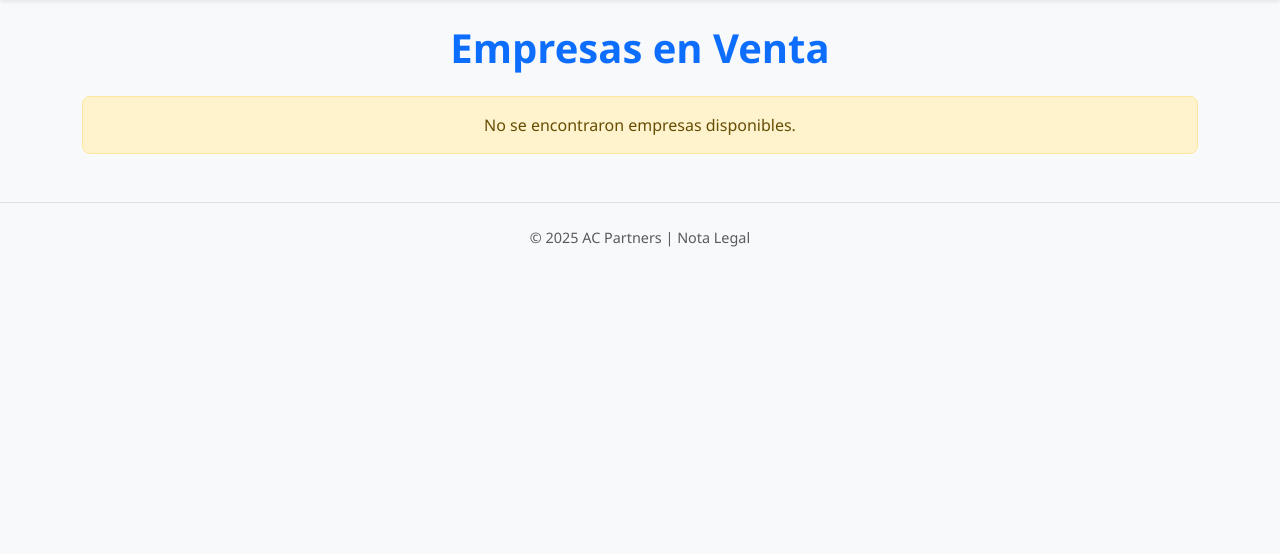
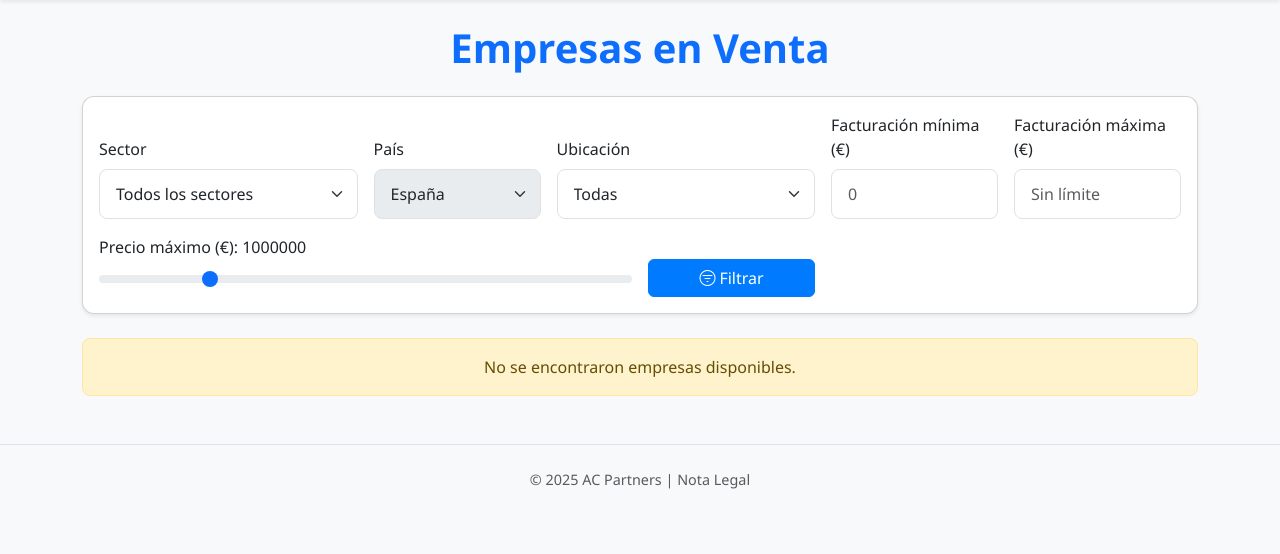
Before and after one commit to AC-Partners/compraventa-postgres, a Flask app: page / in a window 1280 px wide. Shown: the part 78-632 px from the top of the page. Run offline with Flask 3, Linux system fonts and the light colour scheme; data that the repository does not hold is empty; some libraries are stand-ins or nearby versions.

Commit message:
Update index.html

```diff
--- a/templates/index.html
+++ b/templates/index.html
@@ -1,9 +1,71 @@
 {% extends 'base.html' %}
 {% block title %}Inicio - Empresas en Venta{% endblock %}
 {% block content %}
-
 <h1 class="mb-4 text-center text-primary">Empresas en Venta</h1>
 
+<!-- Filtros -->
+<form method="GET" action="{{ url_for('index') }}" class="mb-4">
+    <div class="card p-3 shadow-sm mb-4">
+        <div class="row g-3 align-items-end">
+
+            <!-- Sector -->
+            <div class="col-md-3">
+                <label for="sector" class="form-label">Sector</label>
+                <select class="form-select" id="sector" name="actividad">
+                    <option value="">Todos los sectores</option>
+                    {% for sector in ['Hosteleria', 'Comercio', 'Servicios', 'Industria', 'Tecnologia', 'Agricultura'] %}
+                        <option value="{{ sector }}" {% if request.args.get('actividad') == sector %}selected{% endif %}>{{ sector }}</option>
+                    {% endfor %}
+                </select>
+            </div>
+
+            <!-- País -->
+            <div class="col-md-2">
+                <label for="pais" class="form-label">País</label>
+                <select class="form-select" id="pais" name="pais" disabled>
+                    <option value="España" selected>España</option>
+                </select>
+            </div>
+
+            <!-- Ubicación -->
+            <div class="col-md-3">
+                <label for="provincia" class="form-label">Ubicación</label>
+                <select class="form-select" id="provincia" name="provincia">
+                    <option value="">Todas</option>
+                    {% for provincia in ['Madrid','Barcelona','Valencia','Sevilla','Málaga','Zaragoza','Alicante','Murcia'] %}
+                        <option value="{{ provincia }}" {% if request.args.get('provincia') == provincia %}selected{% endif %}>{{ provincia }}</option>
+                    {% endfor %}
+                </select>
+            </div>
+
+            <!-- Rango de Facturación -->
+            <div class="col-md-2">
+                <label for="min_facturacion" class="form-label">Facturación mínima (€)</label>
+                <input type="number" class="form-control" id="min_facturacion" name="min_facturacion" placeholder="0" value="{{ request.args.get('min_facturacion', '') }}">
+            </div>
+            <div class="col-md-2">
+                <label for="max_facturacion" class="form-label">Facturación máxima (€)</label>
+                <input type="number" class="form-control" id="max_facturacion" name="max_facturacion" placeholder="Sin límite" value="{{ request.args.get('max_facturacion', '') }}">
+            </div>
+
+            <!-- Precio con barra deslizable -->
+            <div class="col-md-6 mt-3">
+                <label for="precio_venta" class="form-label">Precio máximo (€): <span id="precioValor">{{ request.args.get('max_precio', '1000000') }}</span></label>
+                <input type="range" class="form-range" name="max_precio" id="precio_venta" min="10000" max="5000000" step="10000"
+                       value="{{ request.args.get('max_precio', 1000000) }}"
+                       oninput="document.getElementById('precioValor').innerText = this.value">
+            </div>
+
+            <div class="col-md-2 mt-3">
+                <button type="submit" class="btn btn-primary w-100">
+                    <i class="bi bi-filter-circle me-1"></i>Filtrar
+                </button>
+            </div>
+        </div>
+    </div>
+</form>
+
+<!-- Resultados -->
 {% if empresas %}
 <div class="row row-cols-1 row-cols-md-2 row-cols-lg-3 g-4">
     {% for e in empresas %}
@@ -16,17 +78,10 @@
                     <h5 class="card-title text-primary fw-bold">{{ e['nombre'] }}</h5>
                     <p class="card-text text-muted small mb-2">{{ e['descripcion'] }}</p>
                     <ul class="list-unstyled text-muted small mt-auto">
-                        <li><i class="bi bi-geo-alt-fill text-info me-2"></i><strong>Ubicación:</strong> {{ e['ubicacion'] or e['provincia'] }}</li>
-                        <li><i class="bi bi-globe text-secondary me-2"></i><strong>País:</strong> {{ e['pais'] }}</li>
-                        <li><i class="bi bi-diagram-3-fill text-success me-2"></i><strong>Sector:</strong> {{ e['sector'] }}</li>
-                        <li><i class="bi bi-briefcase-fill text-dark me-2"></i><strong>Actividad:</strong> {{ e['actividad'] }}</li>
-                        <li><i class="bi bi-currency-euro text-warning me-2"></i><strong>Facturación:</strong>
-                            {% if e['facturacion'] %}
-                                {{ "{:,.0f} €".format(e['facturacion']) }}
-                            {% else %}
-                                No disponible
-                            {% endif %}
-                        </li>
+                        <li><i class="bi bi-geo-alt-fill text-info me-2"></i><strong>Ubicación:</strong> {{ e['provincia'] }}</li>
+                        <li><i class="bi bi-briefcase-fill text-success me-2"></i><strong>Actividad:</strong> {{ e['actividad'] }}</li>
+                        <li><i class="bi bi-currency-euro text-warning me-2"></i><strong>Facturación:</strong> {% if e['facturacion'] %}{{ "{:,.0f} €".format(e['facturacion']) }}{% else %}No disponible{% endif %}</li>
+                        <li><i class="bi bi-tags-fill text-danger me-2"></i><strong>Precio:</strong> {% if e['precio_venta'] %}{{ "{:,.0f} €".format(e['precio_venta']) }}{% else %}No disponible{% endif %}</li>
                     </ul>
                     <a href="{{ url_for('detalle', id=e['id']) }}" class="btn btn-primary mt-3 w-100 py-2">
                         <i class="bi bi-eye-fill me-2"></i> Ver Detalle
@@ -41,5 +96,4 @@
     No se encontraron empresas disponibles.
 </div>
 {% endif %}
-
 {% endblock %}
```
